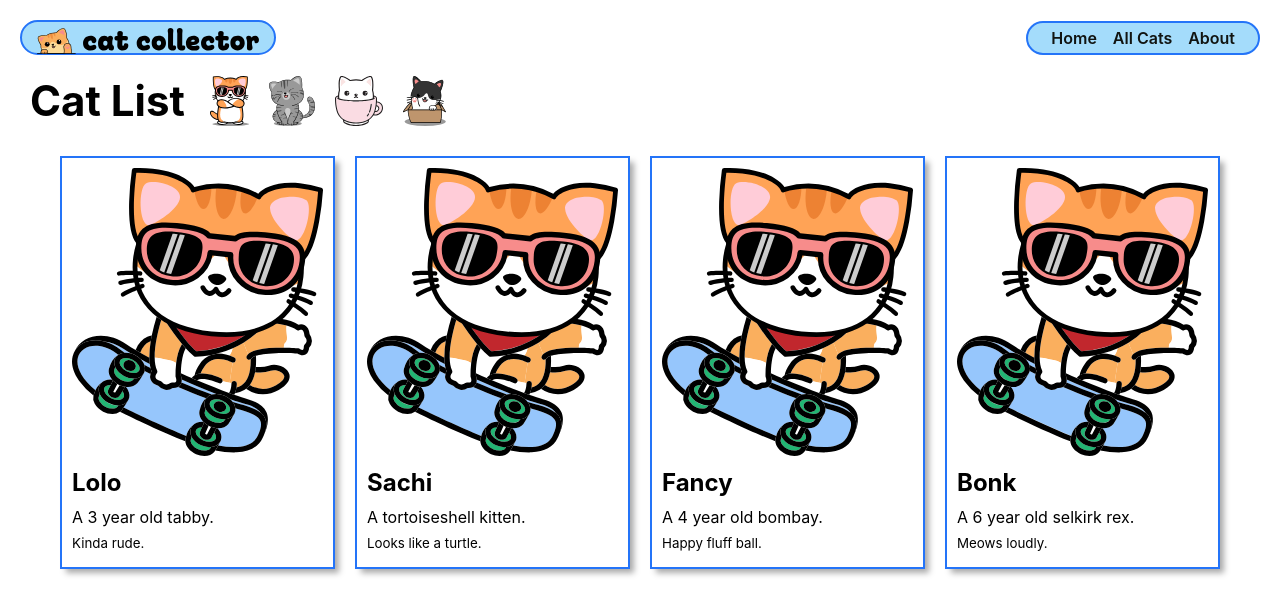
After one commit to adampaley/django-crud-app-cat-collector, a Django app: page /cats/ in a window 1280 px wide. The commit adds this page. Shown: the top 615 px of the page. Run offline with Django 4.2, Linux system fonts and the light colour scheme.

Commit message:
Rendering Data in Templates

```diff
--- /dev/null
+++ b/main_app/static/css/cats/cat-index.css
@@ -0,0 +1,38 @@
+.card-container {
+    padding: 0 30px;
+    display: flex;
+    justify-content: center;
+    flex-wrap: wrap;
+  }
+
+  .card {
+    width: 275px;
+    margin: 10px;
+    border: var(--borders);
+    box-shadow: var(--card-box-shadow);
+  }
+
+  .card-content {
+    padding: 10px;
+    width: 100%;
+  }
+
+  .usr-img {
+    width: 100%;
+    border-radius: var(--card-border-radius);
+  }
+
+  .card > a {
+    text-decoration: none;
+    color: var(--text-color);
+  }
+
+  .card h2 {
+    margin: 10px 0;
+    font-size: var(--font-xl);
+  }
+
+  .card p {
+    margin: 5px 0;
+    font-size: var(--font-reg);
+  }
--- a/main_app/templates/base.html
+++ b/main_app/templates/base.html
@@ -21,6 +21,8 @@
       </div>
       <nav>
         <ul>
+          <li><a href="/">Home</a></li>
+          <li><a href="/cats">All Cats</a></li>
           <li><a href="/about">About</a></li>
         </ul>
       </nav>
--- /dev/null
+++ b/main_app/templates/cats/index.html
@@ -0,0 +1,38 @@
+{% extends 'base.html' %}
+{% load static %}
+{% block head %}
+<link rel="stylesheet" href="{% static 'css/cats/cat-index.css' %}"
+{% endblock %}
+{% block content %}
+
+<section class="page-header">
+    <h1>Cat List</h1>
+    <img src="{% static 'images/cool-cat.svg' %}" alt="A cool cat" />
+    <img src="{% static 'images/happy-cat.svg' %}" alt="A happy cat" />
+    <img src="{% static 'images/teacup-cat.svg' %}" alt="A cat in a teacup" />
+    <img src="{% static 'images/cat-in-box.svg' %}" alt="A cat in a box" />
+</section>
+
+<section class="card-container">
+    {% for cat in cats %}
+        <div class="card">
+            <div class="card-content">
+                <div class="card-img-container">
+                    <img
+                      src="{% static 'images/sk8r-boi-cat.svg' %}"
+                      alt="A skater boy cat"
+                    />
+                </div>
+                <h2 class="card-title">{{ cat.name }}</h2>
+                {% if cat.age > 0 %}
+                <p>A {{ cat.age }} year old {{ cat.breed }}.</p>
+                {% else %}
+                <p>A {{ cat.breed }} kitten.</p>
+                {% endif %}
+                <p><small>{{ cat.description }}</small></p>
+            </div>
+        </div>
+    {% endfor %}
+</section>
+
+{% endblock %}
--- a/main_app/urls.py
+++ b/main_app/urls.py
@@ -5,5 +5,6 @@ from . import views
 ## urls
 urlpatterns = [
     path('', views.home, name='home'),
-    path('about/', views.about, name='about')
+    path('about/', views.about, name='about'),
+    path('cats/', views.cat_index, name='cat-index'),
 ]
--- a/main_app/views.py
+++ b/main_app/views.py
@@ -1,10 +1,26 @@
 # imports
 from django.shortcuts import render
-from django.http import HttpResponse
 
 # view functions
 def home(request):
-    return HttpResponse('<h1>Hello ᓚᘏᗢ</h1>')
+    return render(request, 'home.html')
 
 def about(request):
     return render(request, 'about.html')
+
+class Cat:
+    def __init__(self, name, breed, description, age):
+        self.name = name
+        self.breed = breed
+        self.description = description
+        self.age = age
+
+cats = [
+    Cat('Lolo', 'tabby', 'Kinda rude.', 3),
+    Cat('Sachi', 'tortoiseshell', 'Looks like a turtle.', 0),
+    Cat('Fancy', 'bombay', 'Happy fluff ball.', 4),
+    Cat('Bonk', 'selkirk rex', 'Meows loudly.', 6)
+]
+
+def cat_index(request):
+    return render(request, 'cats/index.html', {'cats': cats})
```
Also changed, not shown: main_app/static/css/home.css (added, +86 -0 lines), main_app/templates/home.html (added, +15 -0 lines).
